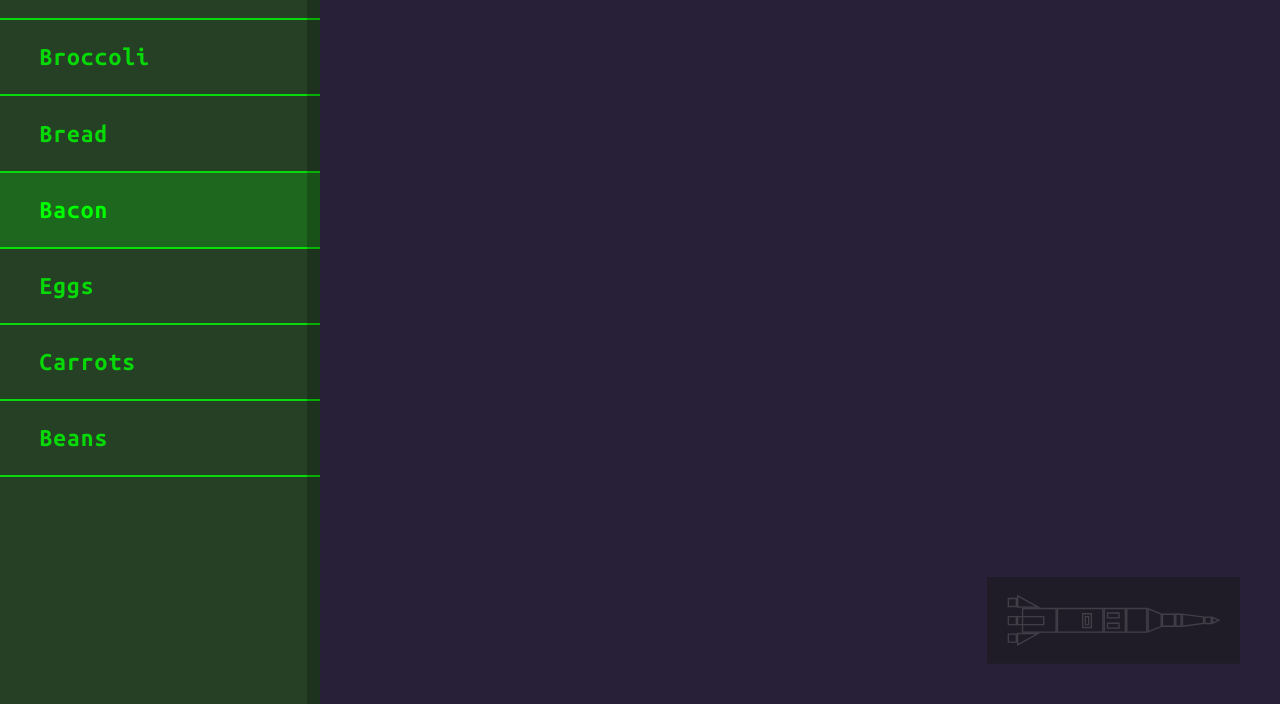
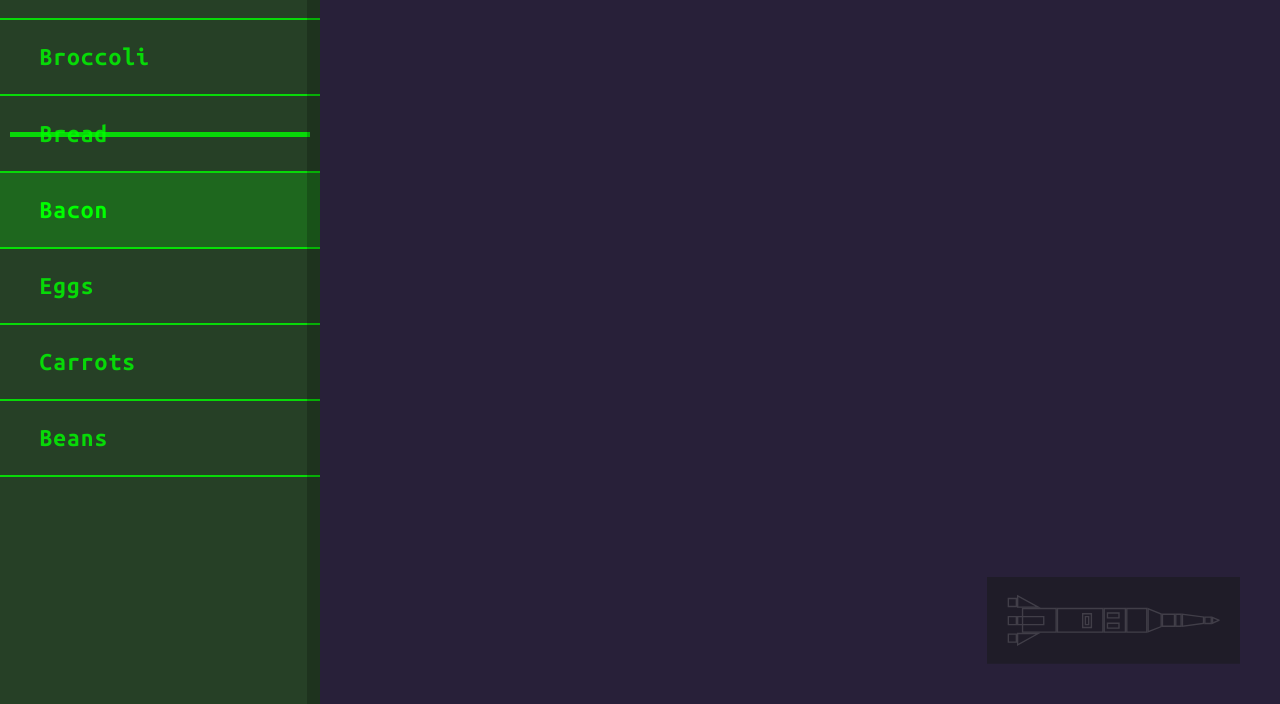
Before and after one commit to afoals/meteor-mission-front-end, a website: page src/index.html in a window 1280 px wide. Shown: the part 96-800 px from the top of the page. Drawn offline with nearby package versions, Linux system fonts and the light colour scheme; files that its build step writes are made by us from their sources.

Commit message:
add crossed style for list

```diff
--- a/src/index.html
+++ b/src/index.html
@@ -21,7 +21,7 @@
           <img src="" class="shoping-list-item-icon">
           <span class="shoping-list-item-name">Broccoli</span>
         </li> <!-- ./shoping-item -->
-        <li class="shoping-list-item bread">
+        <li class="shoping-list-item bread crossed">
           <img src="" class="shoping-list-item-icon">
           <span class="shoping-list-item-name">Bread</span>
         </li> <!-- ./shoping-item -->
--- a/src/sass/_sidebar.scss
+++ b/src/sass/_sidebar.scss
@@ -40,6 +40,7 @@
   padding: .75em 1em;
   letter-spacing: 1px;
   border-bottom: 2px solid $sidebar-text;
+  position: relative;
 
   &:first-child {
     border-top: 2px solid $sidebar-text;
@@ -48,6 +49,21 @@
   &.active {
     background-color: mix($sidebar-bg, $sidebar-text, 70);
     color: opacify($sidebar-text, 1);
+  }
+
+  &::after {
+    position: absolute;
+    content: "";
+    top: calc(50% - 2px);
+    height: 5px;
+    background-color: $sidebar-text;
+    width: 0;
+    left: 10px;
+    transition: width .25s ease-in-out;
+  }
+
+  &.crossed::after {
+    width: calc(100% - 20px);
   }
 }
 
```
